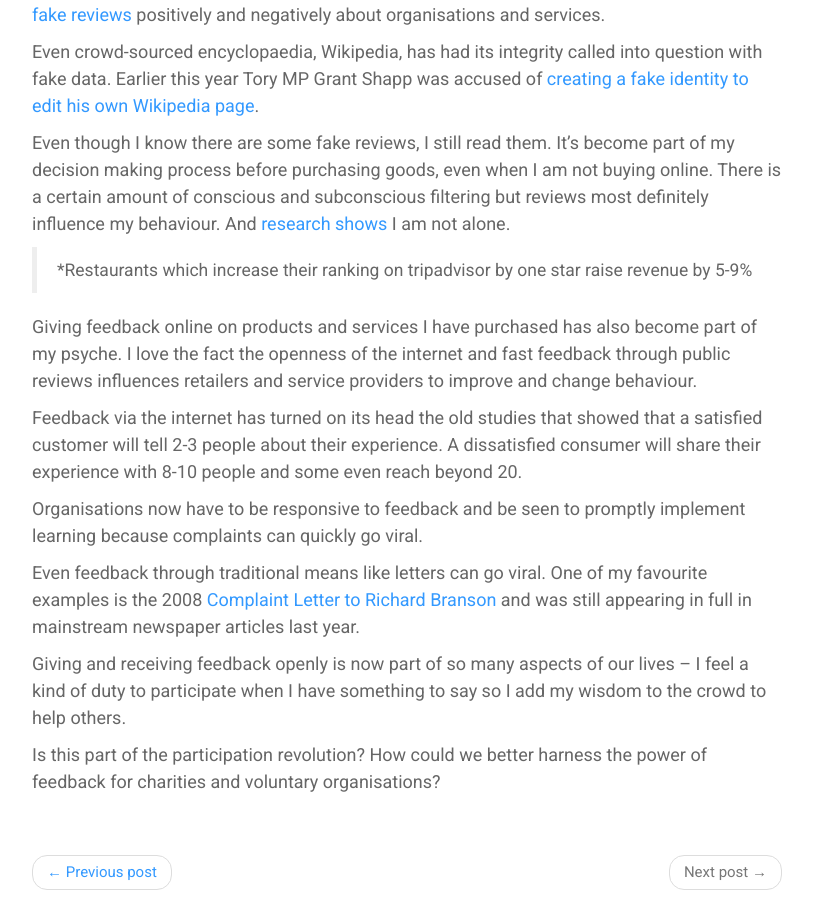
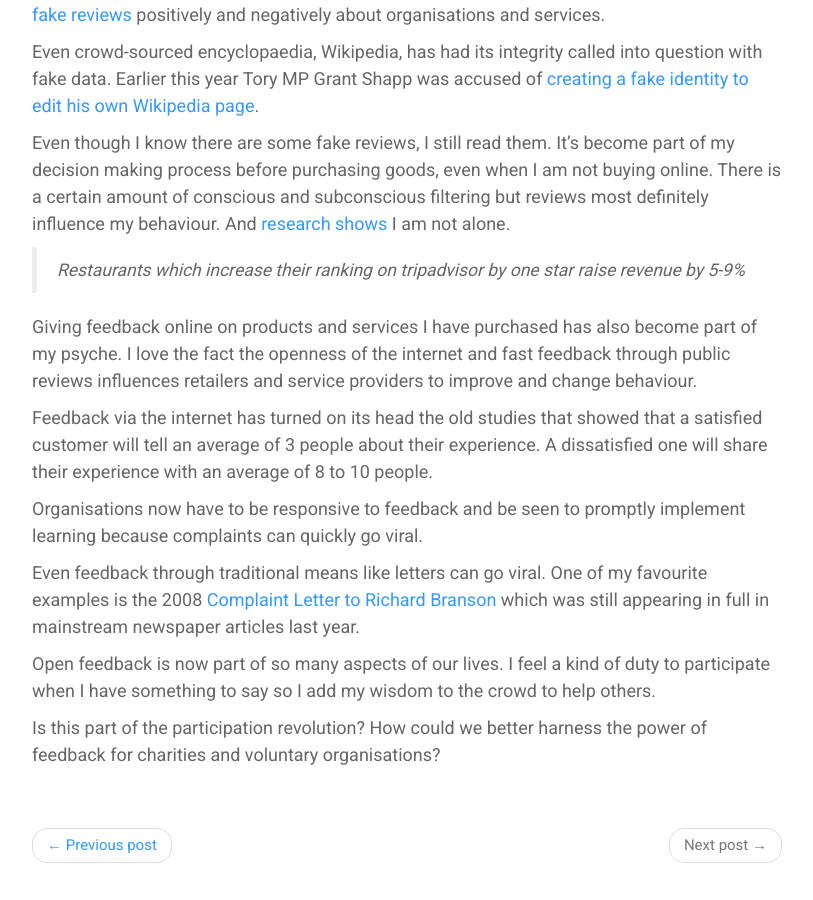
Before and after one commit to scvolabs/scvolabs-website, a Jekyll site: the page built from _posts/2015-07-02-using-the-wisdom-of-crowds.md, in a window 1280 px wide and 900 px high, scrolled down 904 px. Shown: the whole window, without its empty margins (38-851 px from the left). Built offline with Jekyll 4.4.1, drawn with Linux system fonts in a browser that asks for light colours; nearby versions of some CDN libraries; comment, search, counter and statistics services are not loaded.

Commit message:
Update 2015-07-02-using-the-wisdom-of-crowds.md

```diff
--- a/_posts/2015-07-02-using-the-wisdom-of-crowds.md
+++ b/_posts/2015-07-02-using-the-wisdom-of-crowds.md
@@ -26,16 +26,16 @@ Even crowd-sourced encyclopaedia, Wikipedia, has had its integrity called into q
 
 Even though I know there are some fake reviews, I still read them.  It’s become part of my decision making process before purchasing goods, even when I am not buying online. There is a certain amount of conscious and subconscious filtering but reviews most definitely influence my behaviour. And [research shows](http://www.bbc.co.uk/news/business-33205905) I am not alone.
 
-> *Restaurants which increase their ranking on tripadvisor by one star raise revenue by 5-9%
+> *Restaurants which increase their ranking on tripadvisor by one star raise revenue by 5-9%*
 
 Giving feedback online on products and services I have purchased has also become part of my psyche.  I love the fact the openness of the internet and fast feedback through public reviews influences retailers and service providers to improve and change behaviour.
 
-Feedback via the internet has turned on its head the old studies that showed  that a satisfied customer will tell 2-3 people about their experience. A dissatisfied consumer will share their experience  with 8-10 people and some even reach beyond 20.
+Feedback via the internet has turned on its head the old studies that showed that a satisfied customer will tell an average of 3 people about their experience. A dissatisfied one will share their experience with an average of 8 to 10 people.
 
 Organisations now have to be responsive to feedback and be seen to promptly implement learning because complaints can quickly go viral.
 
-Even feedback through traditional means like letters can go viral.  One of my favourite examples is the 2008 [Complaint Letter to Richard Branson](http://www.telegraph.co.uk/travel/travelnews/4344890/Virgin-the-worlds-best-passenger-complaint-letter.html) and was still appearing in full in mainstream newspaper articles last year.
+Even feedback through traditional means like letters can go viral.  One of my favourite examples is the 2008 [Complaint Letter to Richard Branson](http://www.telegraph.co.uk/travel/travelnews/4344890/Virgin-the-worlds-best-passenger-complaint-letter.html) which was still appearing in full in mainstream newspaper articles last year.
 
-Giving and receiving feedback openly is now part of so many aspects of our lives – I feel a kind of duty to participate when I have something to say so I add my wisdom to the crowd to help others.
+Open feedback is now part of so many aspects of our lives. I feel a kind of duty to participate when I have something to say so I add my wisdom to the crowd to help others.
 
 Is this part of the participation revolution?  How could we better harness the power of feedback for charities and voluntary organisations?
```
